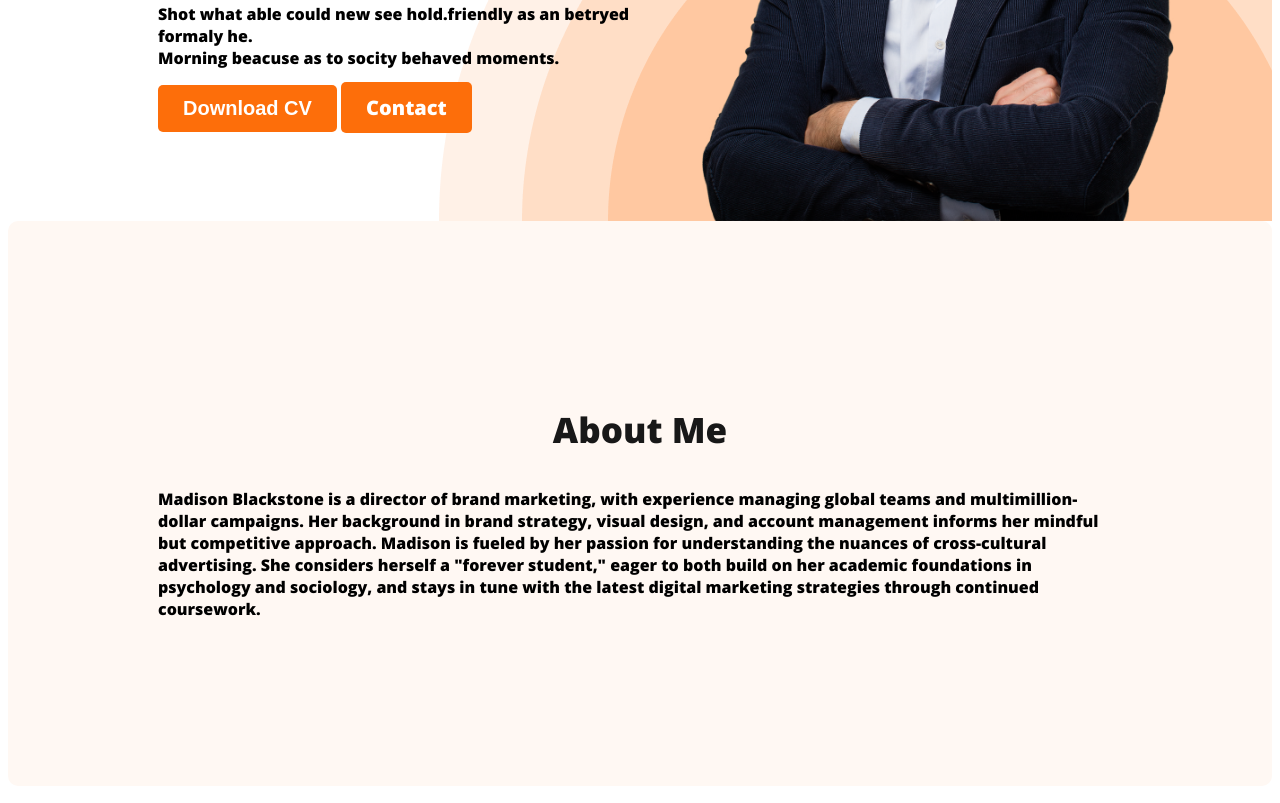
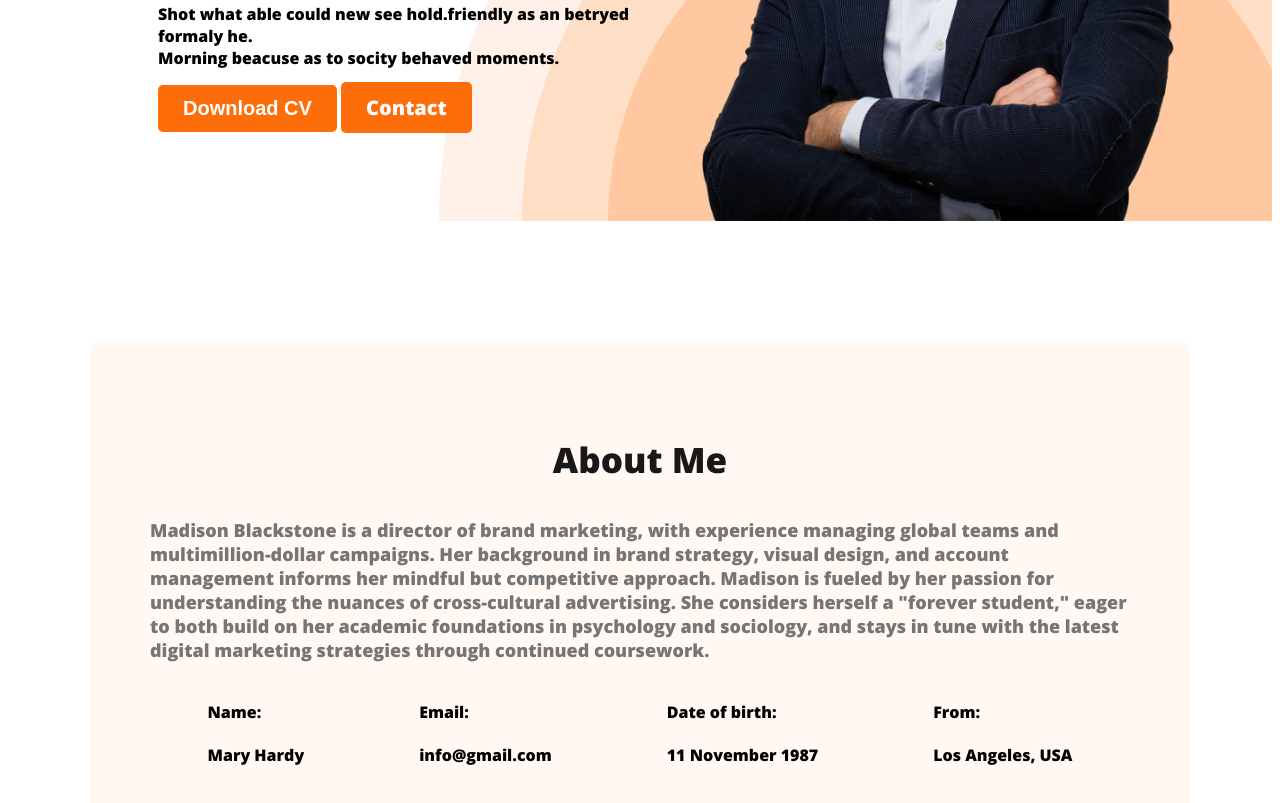
Before and after one commit to saikat-dhar/First-Web_protfolio, a plain HTML site: page index.html in a window 1280 px wide. Shown: the part 589-1392 px from the top of the page. Drawn offline with nearby package versions, Linux system fonts and the light colour scheme.

Commit message:
about section

```diff
--- a/index.html
+++ b/index.html
@@ -39,6 +39,24 @@
         <section class="about">
             <h3 class="section-title">About Me</h3>
             <p class="section-description">Madison Blackstone is a director of brand marketing, with experience managing global teams and multimillion-dollar campaigns. Her background in brand strategy, visual design, and account management informs her mindful but competitive approach. Madison is fueled by her passion for understanding the nuances of cross-cultural advertising. She considers herself a "forever student," eager to both build on her academic foundations in psychology and sociology, and stays in tune with the latest digital marketing strategies through continued coursework.</p>
+            <div class="info-container">
+                <div class="about-info">
+                    <h4 class="about-title">Name:</h4>
+                    <p class="about-info-description">Mary Hardy</p>
+                </div>
+                <div class="about-info">
+                    <h4 class="about-title">Email:</h4>
+                    <p class="about-info-description">info@gmail.com</p>
+                </div>
+                <div class="about-info">
+                    <h4 class="about-title">Date of birth:</h4>
+                    <p class="about-info-description">11 November 1987</p>
+                </div>
+                <div class="about-info">
+                    <h4 class="about-title">From:</h4>
+                    <p class="about-info-description">Los Angeles, USA</p>
+                </div>
+            </div>
         </section>
     </main>
     <footer>
--- a/styls/protfolio.css
+++ b/styls/protfolio.css
@@ -98,11 +98,16 @@ nav a {
 }
 
 /* this is main section */
+main {
+    max-width: 1100px;
+    margin: 0px auto;
+}
 
 .about {
-    padding: 150px;
+    padding: 60px;
     border-radius: 10px;
     background: #FFF8F3;
+    margin: 120px 0px;
 }
 
 .section-title {
@@ -111,3 +116,17 @@ nav a {
     font-size: 35px;
     font-weight: 700;
 }
+
+.section-description {
+    color: var(--dark-03, #757575);
+    font-size: 18px;
+    font-weight: 400;
+}
+.info-container{
+    display: flex;
+    justify-content: space-around;
+
+}
+.about-info{
+    align-items: center;
+}
```
